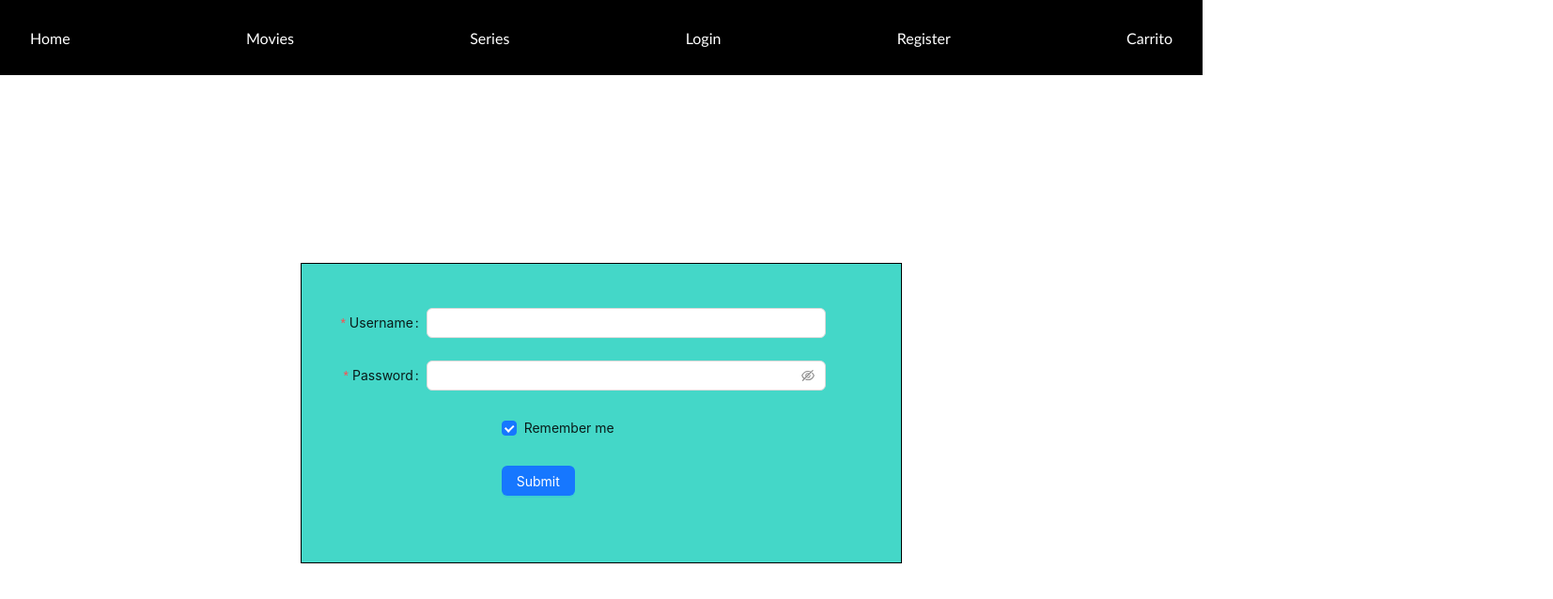
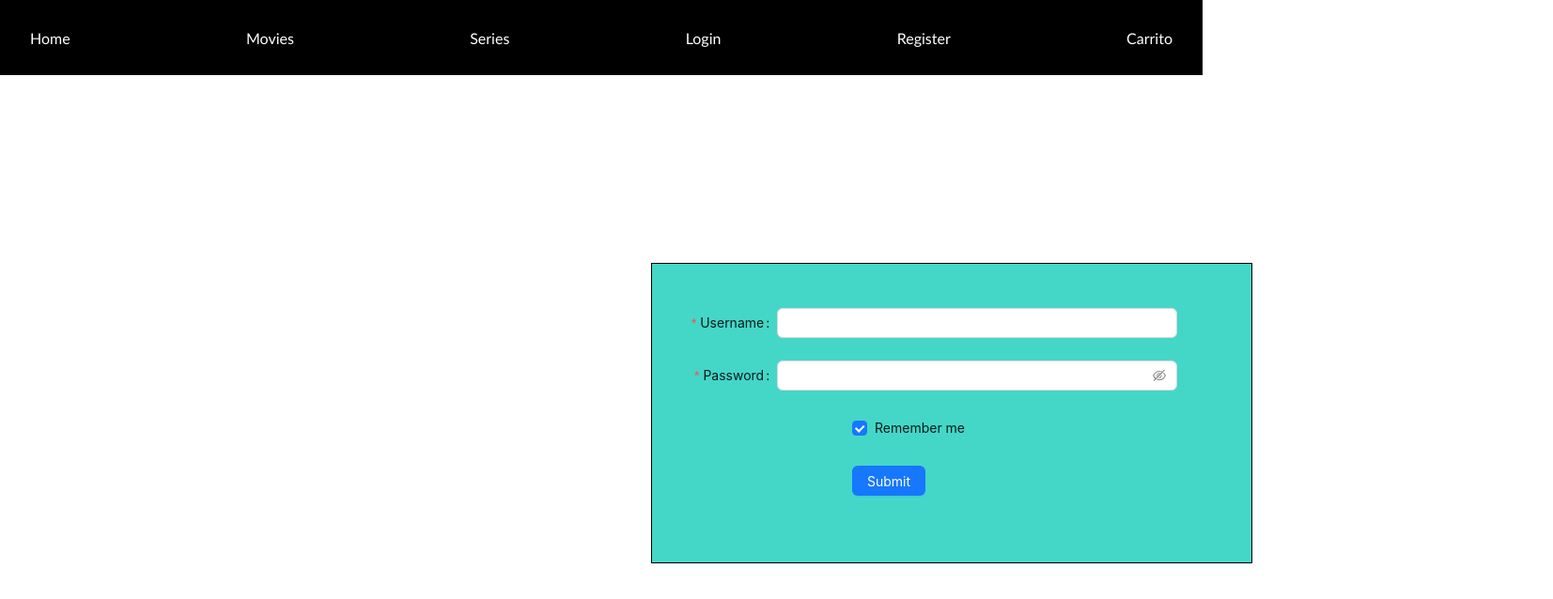
Before and after one commit to AdryDevs/react-front-connected-to-backend-database, a React (Create React App) app: page /login in a window 1280 px wide. Shown: the top 638 px of the page at 94% size, 1653 px wide, since content can reach past the window. Built offline with nearby package versions, Linux system fonts and the light colour scheme; no server answers.

Commit message:
cambio rama

```diff
--- a/src/Containers/Login/Login.jsx
+++ b/src/Containers/Login/Login.jsx
@@ -1,7 +1,7 @@
 import "./Login.scss"
 import React from 'react';
-import { Button, Checkbox, Form, Input } from 'antd';
-const Login = () =>{
+import { Button, Checkbox, Form, Input, Col, Row } from 'antd';
+const Login = () => {
   const onFinish = (values) => {
     console.log('Success:', values);
   };
@@ -10,6 +10,9 @@ const Login = () =>{
   };
 
   return (
+    <Row>
+      <Col xs={1} sm={2} md={6} lg={7}></Col>
+      <Col xs={22} sm={20} md={12} lg={10}>
       <div className="container">
         <Form className="login-form"
           name="basic"
@@ -75,6 +78,8 @@ const Login = () =>{
           </Form.Item>
         </Form>
       </div>
+      </Col>
+    </Row>
   );
 }
 export default Login;
```
Lines whose indentation alone changed are shown as unchanged.
